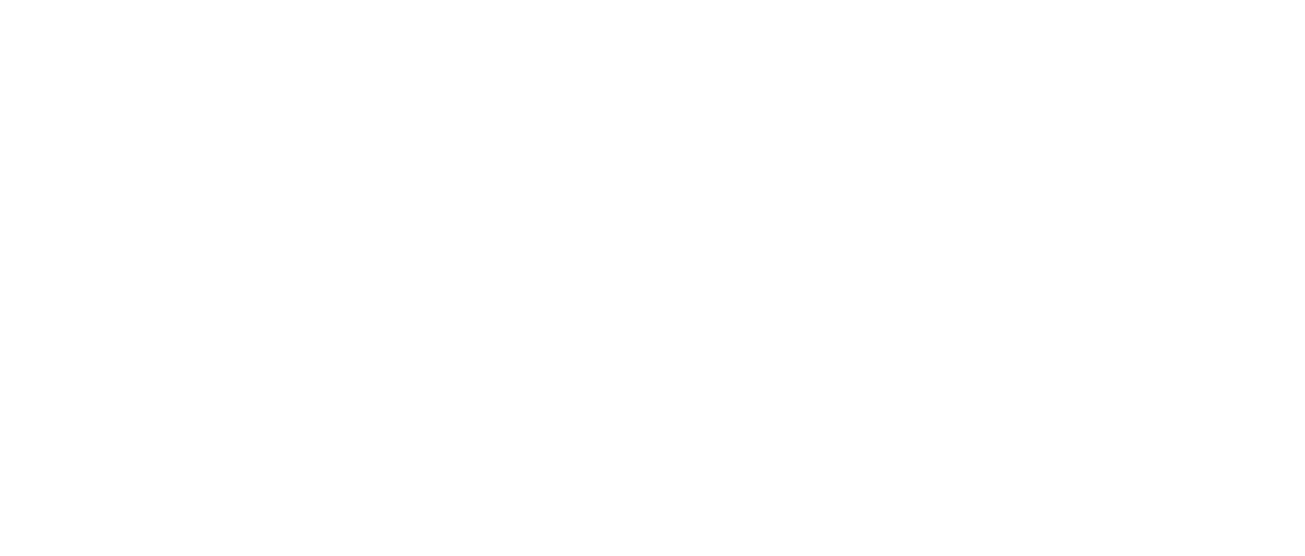
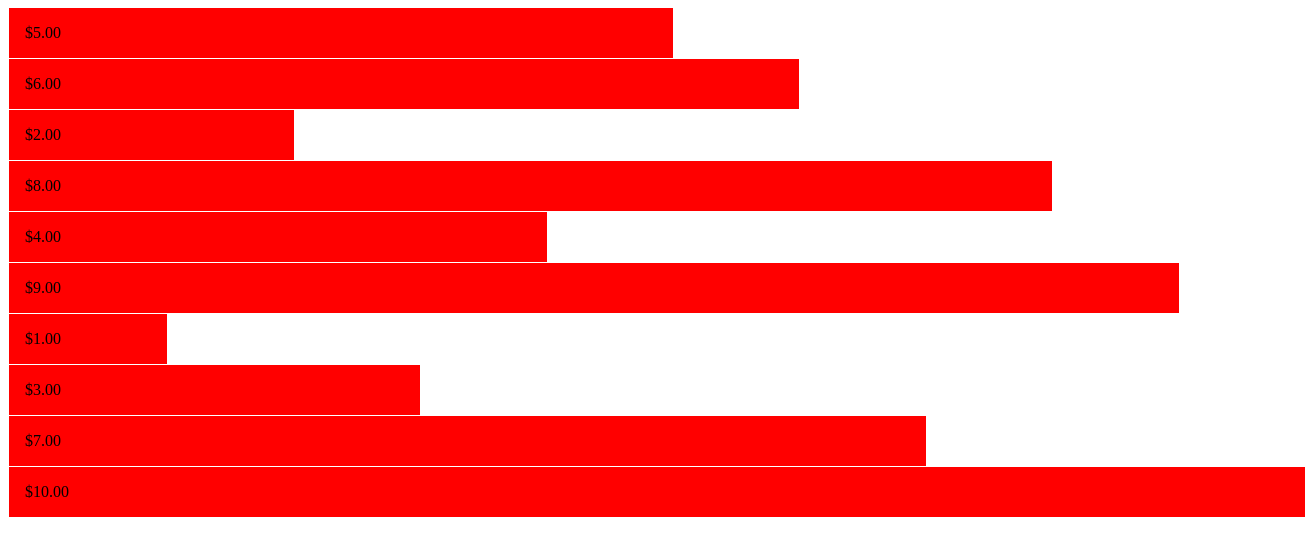
Before and after one commit to mcdott/4310-d3-tutorial, a plain HTML site: page index.html in a window 1280 px wide. Shown: the whole page, 1305 px wide, since content can reach past the window. Drawn offline with nearby package versions, Linux system fonts and the light colour scheme.

Commit message:
Completes 01 Challenge 1

```diff
--- a/index.html
+++ b/index.html
@@ -6,5 +6,19 @@
     <meta name="viewport" content="width=device-width, initial-scale=1.0" />
     <title>Document</title>
   </head>
-  <body></body>
+  <body>
+    <script src="https://d3js.org/d3.v7.min.js"></script>
+    <script>
+      d3.select("body")
+        .selectAll("div")
+        .data([5, 6, 2, 8, 4, 9, 1, 3, 7, 10])
+        .enter()
+        .append("div")
+        .text((d) => `$${d.toFixed(2)}`)
+        .style("padding", "1em")
+        .style("background-color", "red")
+        .style("margin", "1px")
+        .style("width", (d) => `${(d / 10) * 100}%`); // set width based on data
+    </script>
+  </body>
 </html>
```
